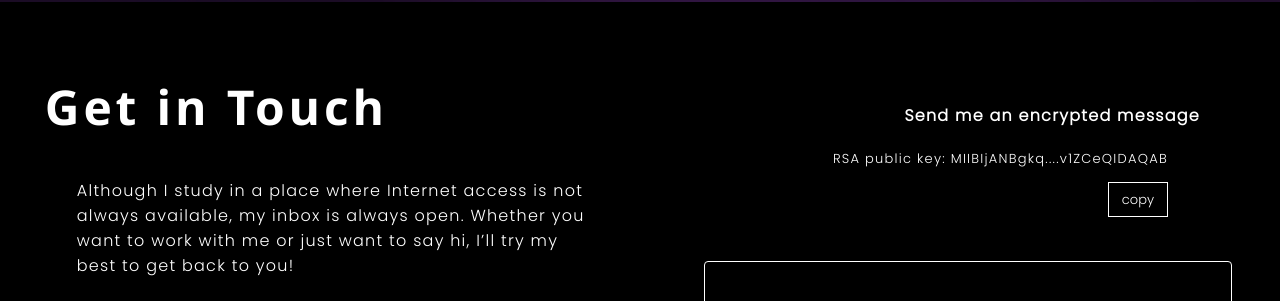
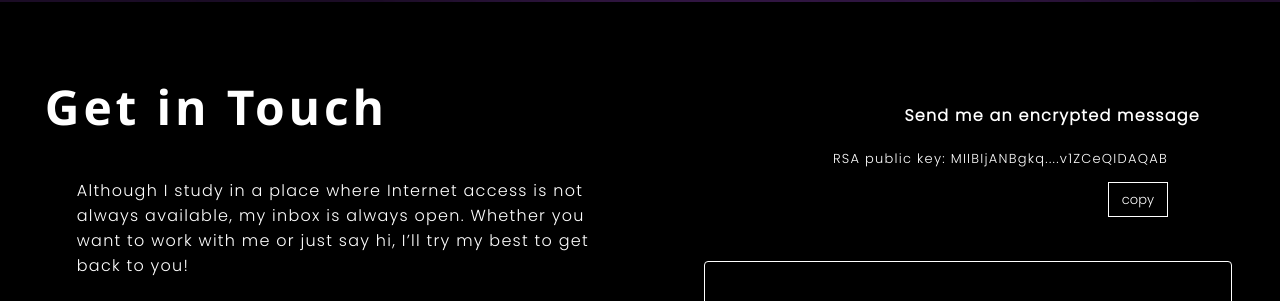
Before and after one commit to Faheem41/Faheem41.github.io, a plain HTML site: page index.html in a window 1280 px wide. Shown: the part 7902-8203 px from the top of the page. Drawn offline with Linux system fonts and the light colour scheme.

Commit message:
Update index.html

```diff
--- a/index.html
+++ b/index.html
@@ -214,7 +214,7 @@
 <div>
 <div id=footer1>
 <h2>Get in Touch</h2>
-<p>Although I study in a place where Internet access is not always available, my inbox is always open. Whether you want to work with me or just want to say hi, I’ll try my best to get back to you!</p>
+<p>Although I study in a place where Internet access is not always available, my inbox is always open. Whether you want to work with me or just say hi, I’ll try my best to get back to you!</p>
 <a href=mailto:fmhossain2941@gmail.com target=_blank rel="noopener noreferrer">Say Hello</a>
 <ul>
 <li><a href=mailto:fmhossain2941@gmail.com target=_blank rel="noopener noreferrer">fmhossain2941@gmail.com</a></li>
```
